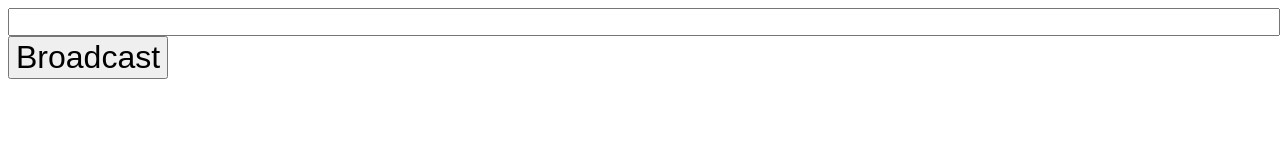
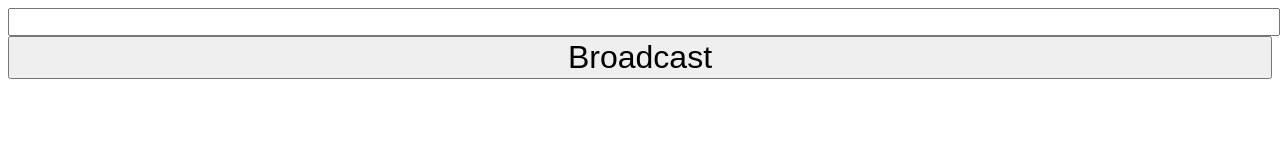
Before and after one commit to kdeary/glendaleBackend, a website: page public/admin/index.html in a window 1280 px wide. Drawn offline with Linux system fonts and the light colour scheme.

Commit message:
first commit

```diff
--- a/public/admin/index.html
+++ b/public/admin/index.html
@@ -8,7 +8,7 @@
   </head>
   <body>
     <input type="text" id="inputPSA" style="width: 100%; font-size: 1.2rem;"/>
-    <button id="psaButton" style="font-size: 2rem;">Broadcast</button>
+    <button id="psaButton" style="font-size: 2rem; width: 100%;">Broadcast</button>
 
     <script type="text/javascript">
       document.getElementById("psaButton").onclick = function(){
```
